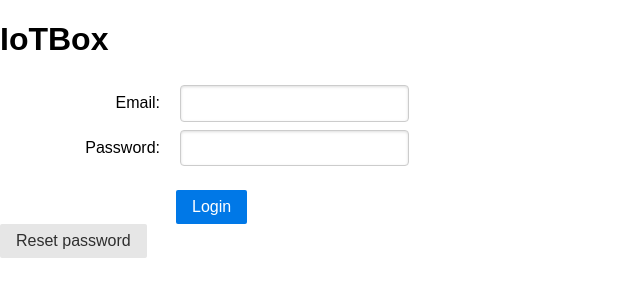
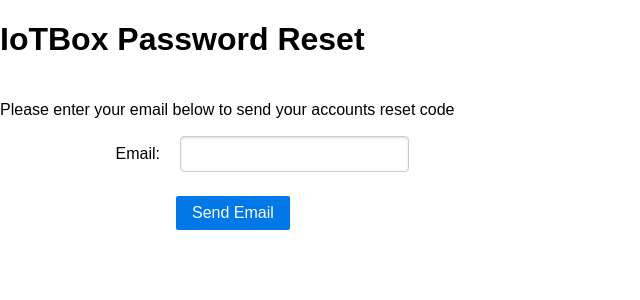
Before and after one commit to Ewolly/IOTWeb, a Flask app: page /password-reset in a window 1280 px wide. Shown: the top 300 px of the page, without its empty margins (0-640 px from the left). Run offline with Flask 2, Linux system fonts and the light colour scheme; some libraries are stand-ins or nearby versions.

Commit message:
Fixed reset html

```diff
--- a/templates/password_reset.html
+++ b/templates/password_reset.html
@@ -1,21 +1,19 @@
 {% extends "base.html" %}
-{% block title %}Login{% endblock %}
+{% block title %}Reset{% endblock %}
 {% block content %}
-  <h1>IoTBox</h1>
+  <h1>IoTBox Password Reset</h1>
   <form class="pure-form pure-form-aligned" method="post">
     <fieldset>
+      <div>
+      <p>Please enter your email below to send your accounts reset code</p>
+      </div>
       <div class="pure-control-group">
         <label for="email">Email:</label>
         <input type="text" id="email" name="email">
       </div>
-      <div class="pure-control-group">
-        <label for="password">Password:</label>
-        <input type="password" id="password" name="password">
+      <div class="pure-controls">
+        <button type="submit" class="pure-button pure-button-primary">Send Email</button>
       </div>
-      <div class="pure-controls">
-        <button type="submit" class="pure-button pure-button-primary">Login</button>
-      </div>
-        <a href="/password-reset" class="pure-button">Reset password</a>
     </fieldset>
   </form>
 {% endblock %}
```
